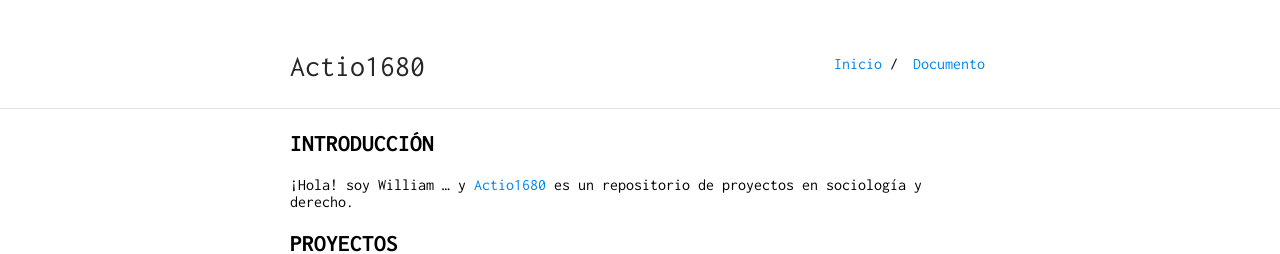
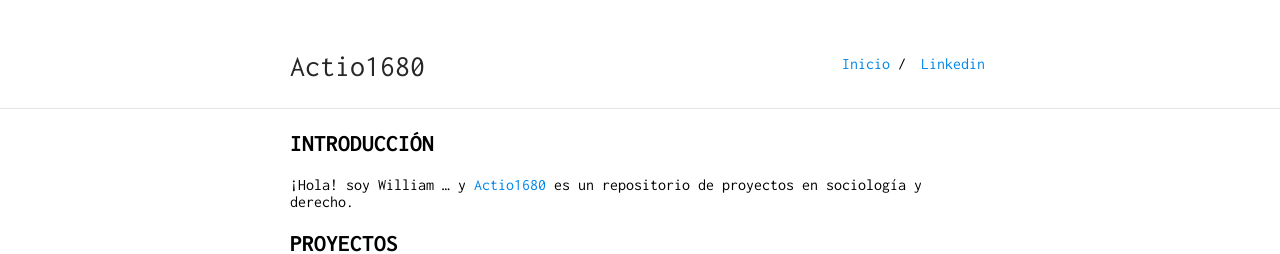
Before and after one commit to actio1680/actio1680.github.io, a Jekyll site: the page built from index.md, in a window 1280 px wide. Shown: the top 254 px of the page. Built offline with Jekyll 4.4.1, drawn with Linux system fonts in a browser that asks for light colours; our own code applies the rules of GitHub Pages for plain Markdown files.

Commit message:
Update _config.yml

```diff
--- a/_config.yml
+++ b/_config.yml
@@ -18,5 +18,5 @@ sass:
 nav:
  - name: "Inicio"
    link: "/"
- - name: "Documento"
-   link: "#"
+ - name: "Linkedin"
+   link: "https://bit.ly/Linkedin-wab"
```
